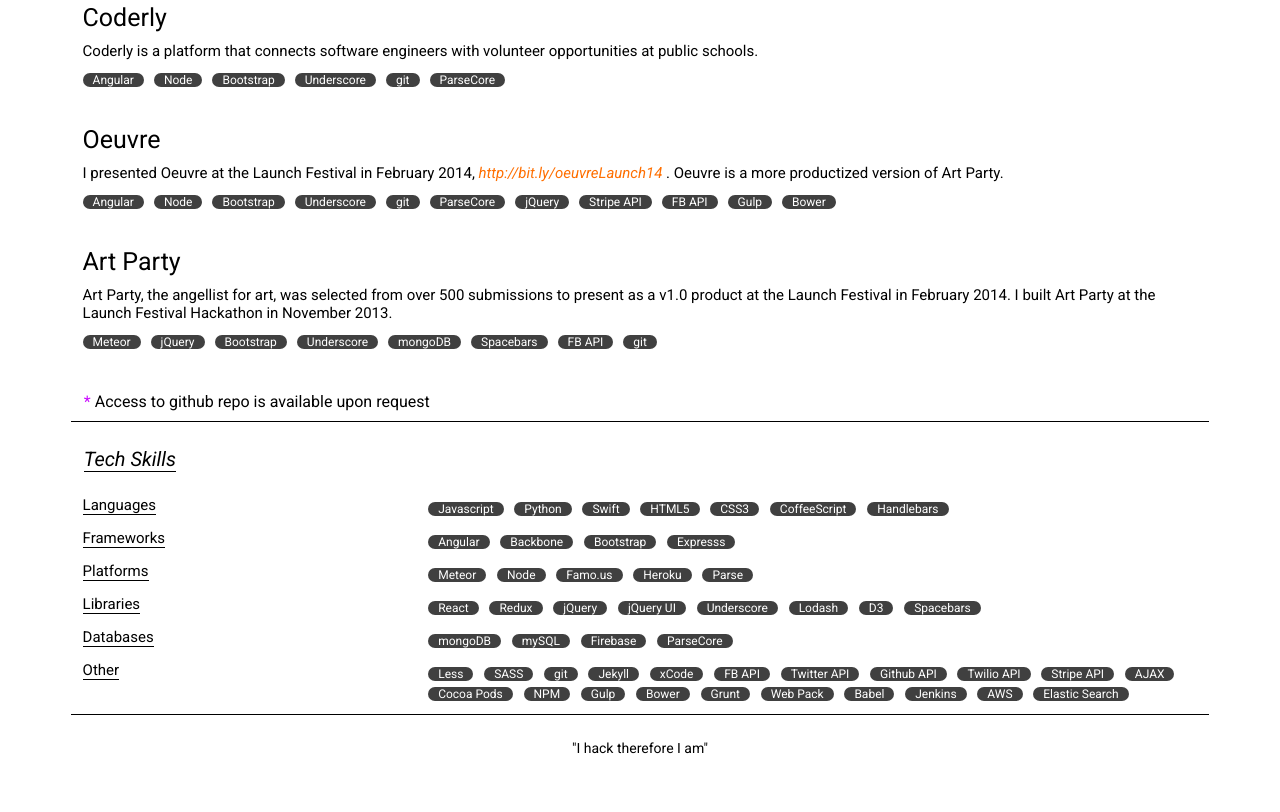
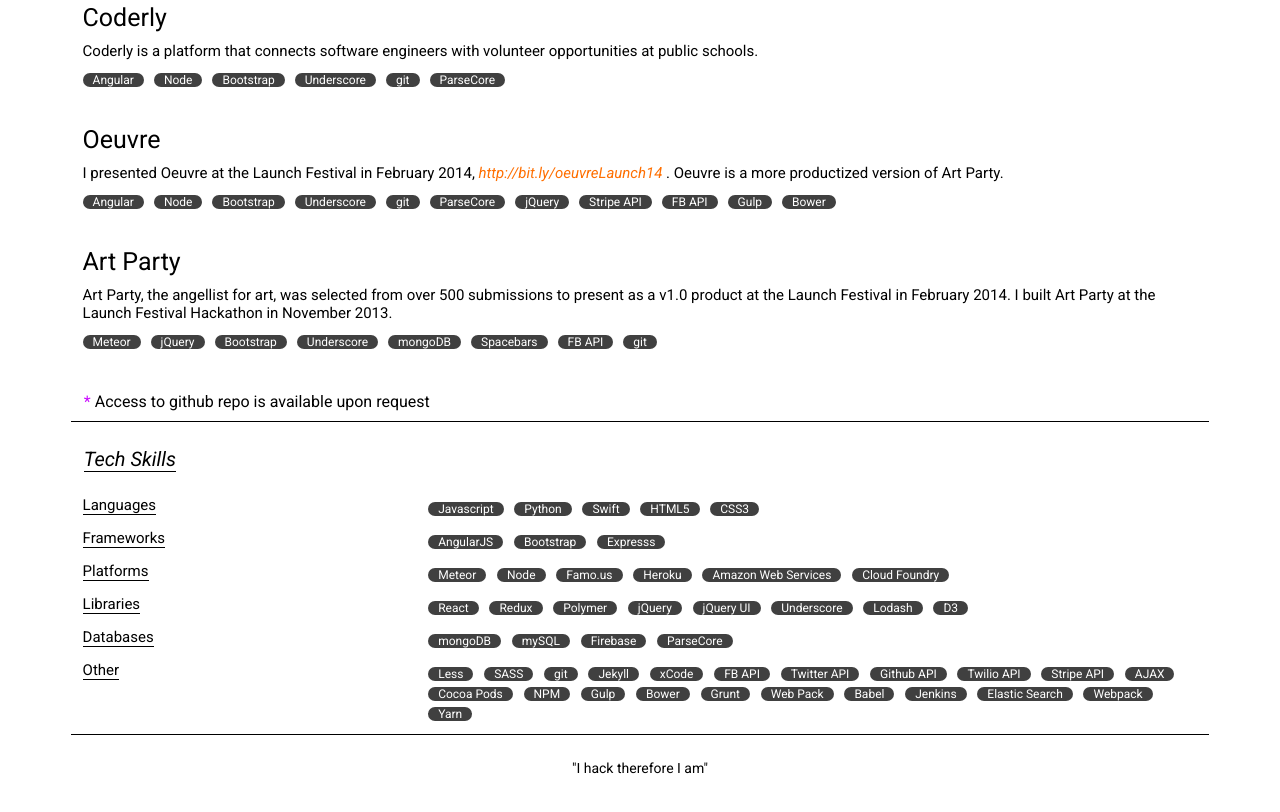
Before and after one commit to gigmania/gigmania.github.io, a plain HTML site: page _site/index.html in a window 1280 px wide. Shown: the part 1320-2132 px from the top of the page. Drawn offline with Linux system fonts and the light colour scheme.

Commit message:
skills added

```diff
--- a/_site/index.html
+++ b/_site/index.html
@@ -302,8 +302,6 @@
           <div class="skill-tag-div"> <span class="skill-tag"> Swift </span></div>
           <div class="skill-tag-div"> <span class="skill-tag"> HTML5 </span></div>
           <div class="skill-tag-div"> <span class="skill-tag"> CSS3 </span> </div>
-          <div class="skill-tag-div"> <span class="skill-tag"> CoffeeScript </span></div>
-          <div class="skill-tag-div"> <span class="skill-tag"> Handlebars </span></div>
         </div>
       </div>
 
@@ -312,8 +310,7 @@
           <span class="tech-title">Frameworks</span>
         </div>
         <div class="skills-tags-div">
-          <div class="skill-tag-div"> <span class="skill-tag"> Angular </span> </div>
-          <div class="skill-tag-div"> <span class="skill-tag"> Backbone </span></div>
+          <div class="skill-tag-div"> <span class="skill-tag"> AngularJS </span> </div>
           <div class="skill-tag-div"> <span class="skill-tag"> Bootstrap </span></div>
           <div class="skill-tag-div"> <span class="skill-tag"> Expresss </span></div>
         </div>
@@ -328,7 +325,8 @@
           <div class="skill-tag-div"> <span class="skill-tag"> Node </span></div>
           <div class="skill-tag-div"> <span class="skill-tag"> Famo.us </span></div>
           <div class="skill-tag-div"> <span class="skill-tag"> Heroku </span> </div>
-          <div class="skill-tag-div"> <span class="skill-tag"> Parse </span></div>
+          <div class="skill-tag-div"> <span class="skill-tag"> Amazon Web Services </span></div>
+          <div class="skill-tag-div"> <span class="skill-tag"> Cloud Foundry </span></div>
         </div>
       </div>
 
@@ -339,12 +337,12 @@
         <div class="skills-tags-div">
           <div class="skill-tag-div"> <span class="skill-tag"> React </span> </div>
           <div class="skill-tag-div"> <span class="skill-tag"> Redux </span> </div>
+          <div class="skill-tag-div"> <span class="skill-tag"> Polymer </span></div>
           <div class="skill-tag-div"> <span class="skill-tag"> jQuery </span> </div>
           <div class="skill-tag-div"> <span class="skill-tag"> jQuery UI </span></div>
           <div class="skill-tag-div"> <span class="skill-tag"> Underscore </span></div>
           <div class="skill-tag-div"> <span class="skill-tag"> Lodash </span></div>
-          <div class="skill-tag-div"> <span class="skill-tag"> D3 </span> </div>
-          <div class="skill-tag-div"> <span class="skill-tag"> Spacebars </span></div>
+          <div class="skill-tag-div"> <span class="skill-tag"> D3 </span></div>
         </div>
       </div>
 
@@ -384,8 +382,9 @@
           <div class="skill-tag-div"> <span class="skill-tag"> Web Pack </span></div>
           <div class="skill-tag-div"> <span class="skill-tag"> Babel </span></div>
           <div class="skill-tag-div"> <span class="skill-tag"> Jenkins </span></div>
-          <div class="skill-tag-div"> <span class="skill-tag"> AWS </span></div>
           <div class="skill-tag-div"> <span class="skill-tag"> Elastic Search </span></div>
+          <div class="skill-tag-div"> <span class="skill-tag"> Webpack </span></div>
+          <div class="skill-tag-div"> <span class="skill-tag"> Yarn </span></div>
         </div>
       </div>
     </section>
```
Also changed, not shown: index.html (+7 -8 lines).
